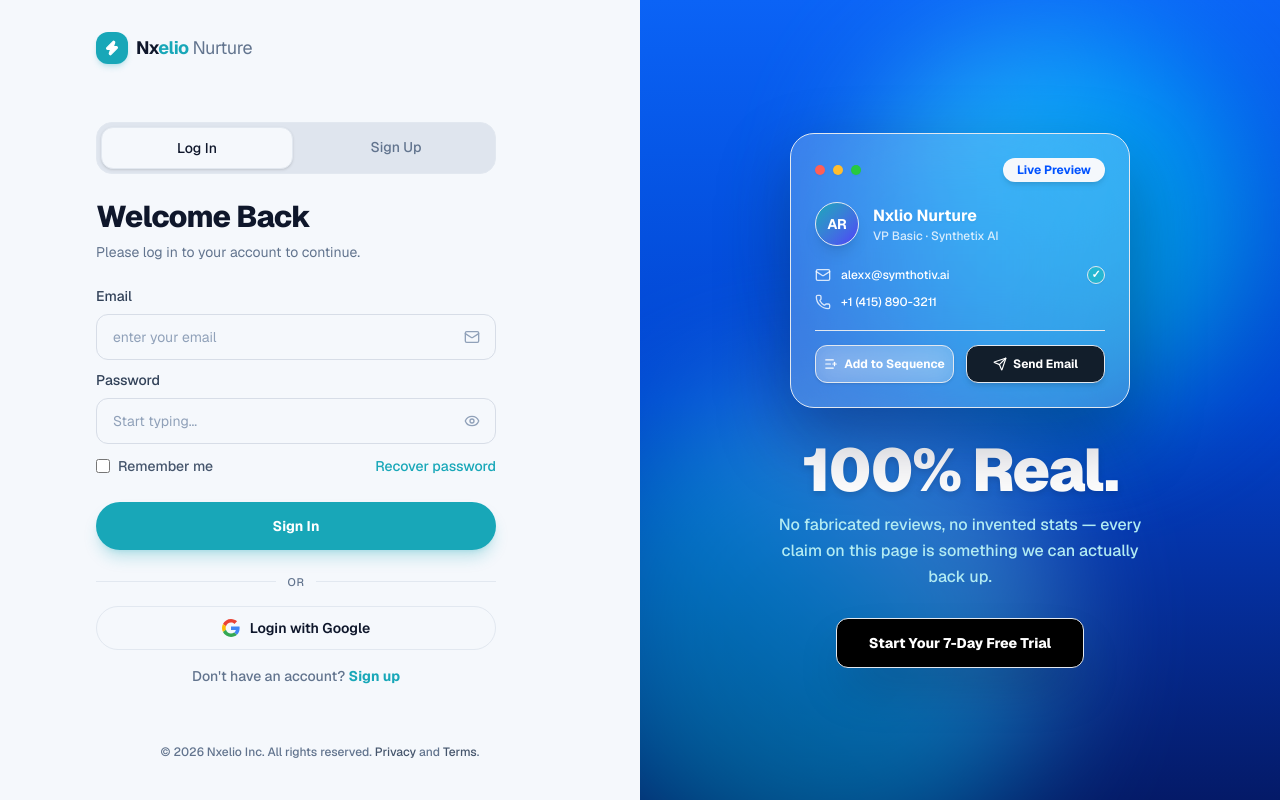
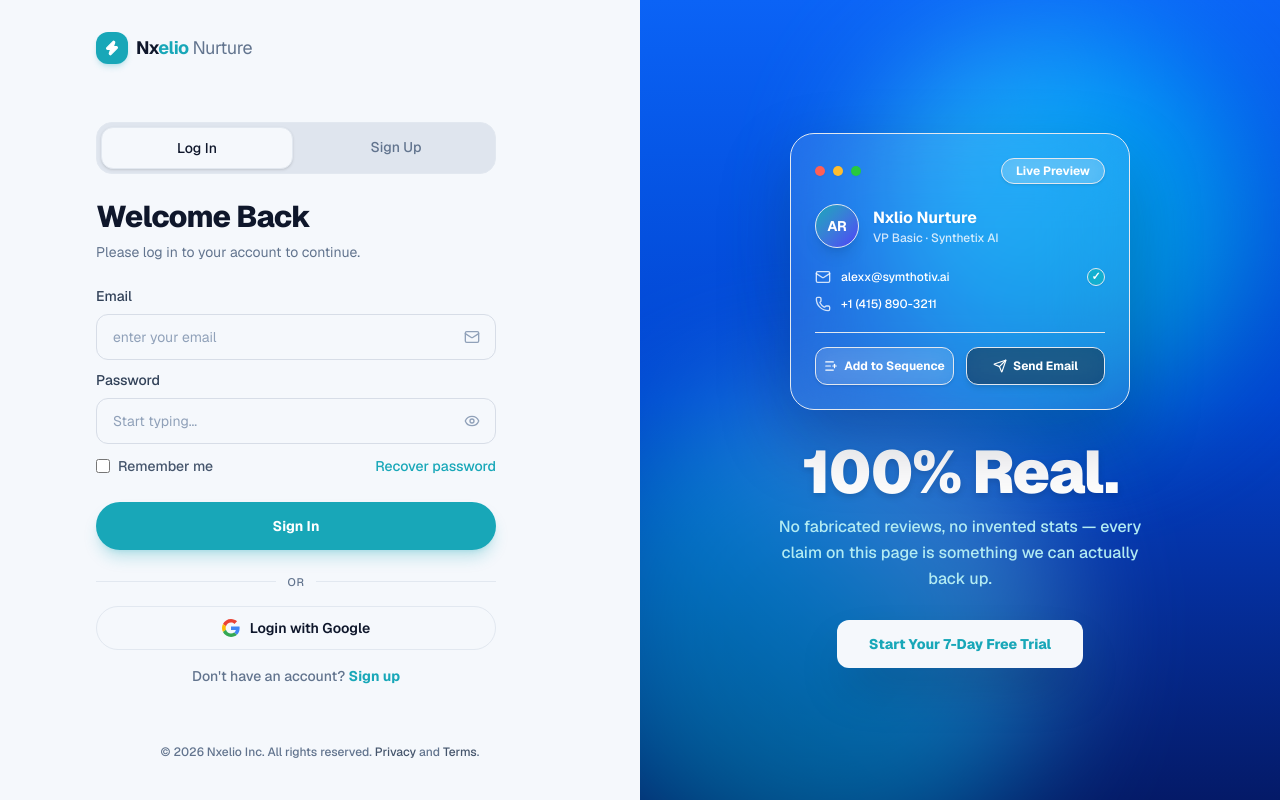
Before and after one commit to nxeliopulse/Nxelio, a Next.js app: page /login in a window 1280 px wide. Built offline with nearby package versions, Linux system fonts and the light colour scheme.

Commit message:
Add customizable dashboard widgets and workspace setup checklist

```diff
--- a/src/components/brand/brand-visual-panel.tsx
+++ b/src/components/brand/brand-visual-panel.tsx
@@ -45,20 +45,20 @@
 
         {/* Floating product preview card — Sleek Frosted Glass Effect */}
         {mockup && (
-          <div className="w-[340px] bg-white/20 backdrop-blur-3xl border border-white/35 rounded-3xl shadow-[0_30px_70px_rgba(0,10,40,0.35)] p-6 mb-8 text-white relative z-10">
+          <div className="w-[340px] bg-white/10 backdrop-blur-2xl border border-white/20 rounded-3xl shadow-[0_30px_70px_rgba(0,10,40,0.25)] p-6 mb-8 text-white relative z-10">
             <div className="flex items-center justify-between mb-5">
               <div className="flex items-center gap-2">
                 <span className="w-2.5 h-2.5 rounded-full bg-[#ff5f56] shadow-xs" />
                 <span className="w-2.5 h-2.5 rounded-full bg-[#ffbd2e] shadow-xs" />
                 <span className="w-2.5 h-2.5 rounded-full bg-[#27c93f] shadow-xs" />
               </div>
-              <span className="text-xs font-bold text-[#0052ff] bg-white px-3.5 py-1 rounded-full shadow-md">
+              <span className="text-xs font-bold text-white bg-white/20 border border-white/10 backdrop-blur-md px-3.5 py-1 rounded-full shadow-sm">
                 Live Preview
               </span>
             </div>
 
             <div className="flex items-center gap-3.5 mb-5">
-              <div className="w-11 h-11 rounded-full bg-gradient-to-br from-blue-500 to-indigo-600 border border-white/40 flex items-center justify-center text-white text-sm font-bold shrink-0 shadow-lg">
+              <div className="w-11 h-11 rounded-full bg-gradient-to-br from-blue-500 to-indigo-600 border border-white/20 flex items-center justify-center text-white text-sm font-bold shrink-0 shadow-lg">
                 AR
               </div>
               <div className="min-w-0">
@@ -79,11 +79,11 @@
               </div>
             </div>
 
-            <div className="grid grid-cols-2 gap-3 pt-3.5 border-t border-white/25">
-              <button className="flex items-center justify-center gap-1.5 text-xs font-bold text-white bg-white/20 hover:bg-white/30 border border-white/30 rounded-xl py-2.5 backdrop-blur-md transition-all shadow-sm">
+            <div className="grid grid-cols-2 gap-3 pt-3.5 border-t border-white/10">
+              <button className="flex items-center justify-center gap-1.5 text-xs font-bold text-white bg-white/10 hover:bg-white/20 border border-white/10 rounded-xl py-2.5 backdrop-blur-md transition-all shadow-sm">
                 <ListPlus className="w-3.5 h-3.5" /> Add to Sequence
               </button>
-              <button className="flex items-center justify-center gap-1.5 text-xs font-bold text-white bg-[#0f1117]/90 hover:bg-black border border-white/10 rounded-xl py-2.5 transition-all shadow-md">
+              <button className="flex items-center justify-center gap-1.5 text-xs font-bold text-white bg-black/40 hover:bg-black/60 border border-white/5 rounded-xl py-2.5 backdrop-blur-md transition-all shadow-md">
                 <Send className="w-3.5 h-3.5" /> Send Email
               </button>
             </div>
@@ -103,7 +103,7 @@
         {cta && (
           <Link
             href={cta.href}
-            className="mt-7 inline-flex items-center justify-center px-8 py-3.5 rounded-xl bg-black hover:bg-slate-900 text-white text-sm font-extrabold shadow-2xl transition-all border border-white/10 hover:scale-[1.02]"
+            className="mt-7 inline-flex items-center justify-center px-8 py-3.5 rounded-xl bg-white text-blue-600 hover:text-blue-700 hover:bg-blue-50 text-sm font-extrabold shadow-2xl transition-all hover:scale-[1.02]"
           >
             {cta.label}
           </Link>
--- a/src/components/dashboard/dashboard-view.tsx
+++ b/src/components/dashboard/dashboard-view.tsx
@@ -1166,6 +1166,19 @@
   const [switcherOpen, setSwitcherOpen] = useState(false);
   const [saving, setSaving] = useState(false);
   const [renamingName, setRenamingName] = useState("");
+  const switcherRef = useRef<HTMLDivElement>(null);
+
+  useEffect(() => {
+    function handleClickOutside(event: MouseEvent) {
+      if (switcherRef.current && !switcherRef.current.contains(event.target as Node)) {
+        setSwitcherOpen(false);
+      }
+    }
+    if (switcherOpen) {
+      document.addEventListener("mousedown", handleClickOutside);
+    }
+    return () => document.removeEventListener("mousedown", handleClickOutside);
+  }, [switcherOpen]);
 
   function beginEdit() {
     setDraftLayout(layout);
@@ -1455,7 +1468,7 @@
           >
             <Pencil className="h-3.5 w-3.5" /> Edit layout
           </button>
-          <div className="relative">
+          <div className="relative" ref={switcherRef}>
             <button
               onClick={() => setSwitcherOpen((v) => !v)}
               className="inline-flex items-center gap-2 h-8 px-3 rounded-lg border border-slate-200 dark:border-slate-800 bg-white dark:bg-[#1b212e] text-xs font-semibold text-slate-700 dark:text-slate-300 hover:bg-slate-50 dark:hover:bg-white/5"
```
